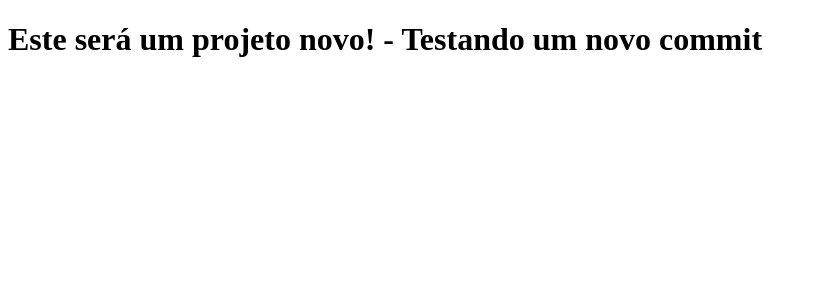
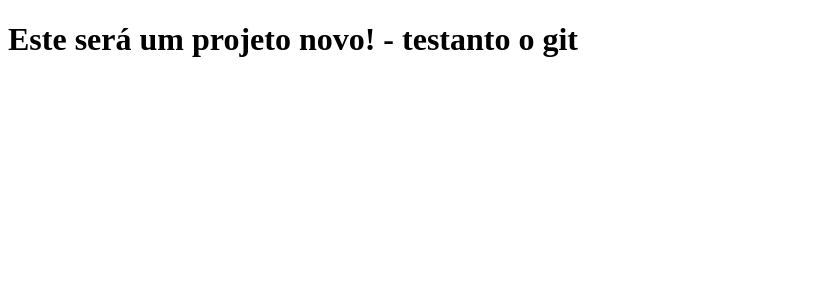
Before and after one commit to cawsoares/cursoDev_aulas, a Next.js app: page / in a window 1280 px wide. Shown: the top 300 px of the page, without its empty margins (0-817 px from the left). Built offline with nearby package versions, Linux system fonts and the light colour scheme.

Commit message:
teste de separação `separação`

```diff
--- a/pages/index.js
+++ b/pages/index.js
@@ -1,3 +1,3 @@
 export default function Home () {
-    return <h1>Este será um projeto novo! - Testando um novo commit</h1>
+    return <h1>Este será um projeto novo! - testanto o git</h1>
 }
```
